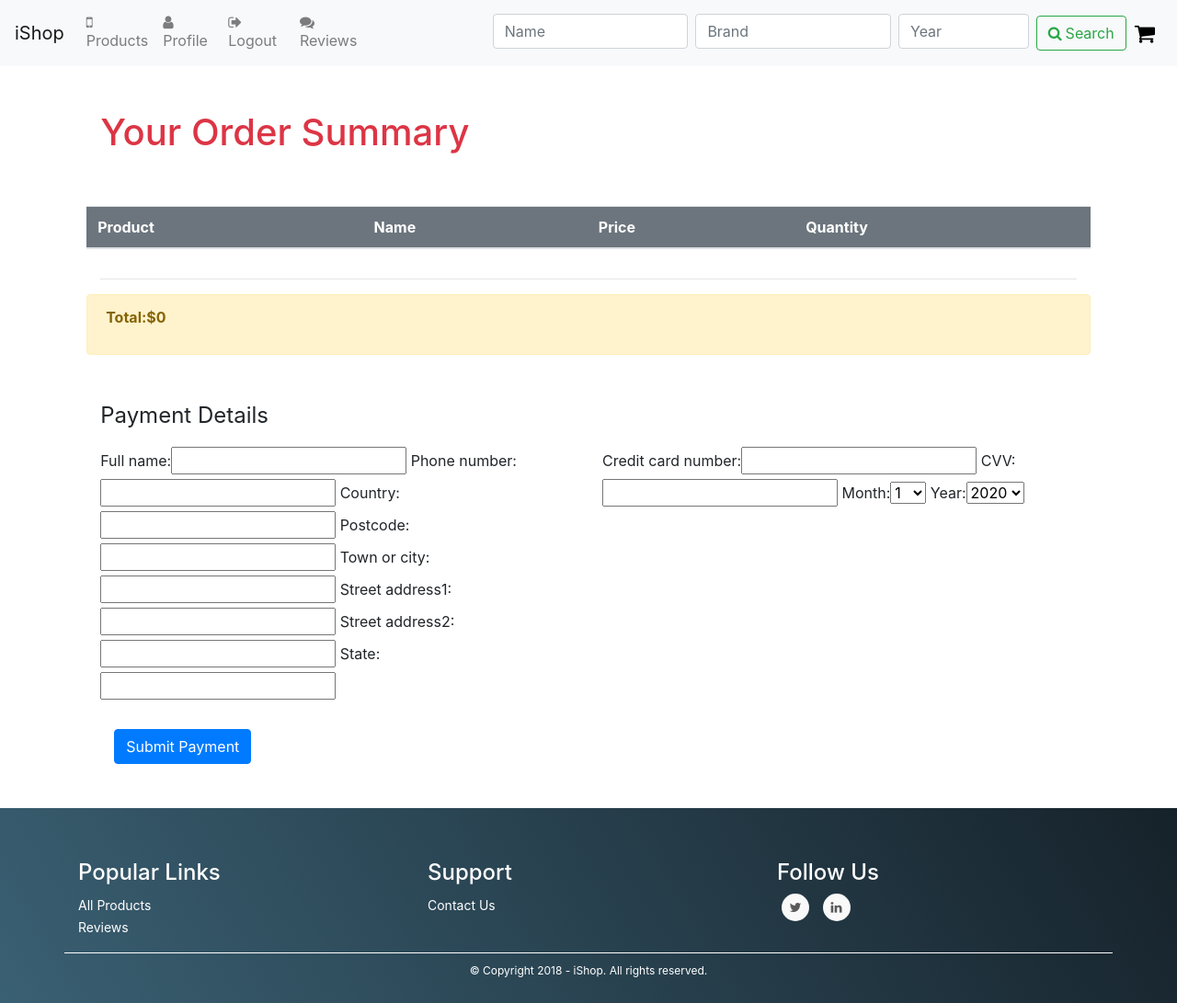
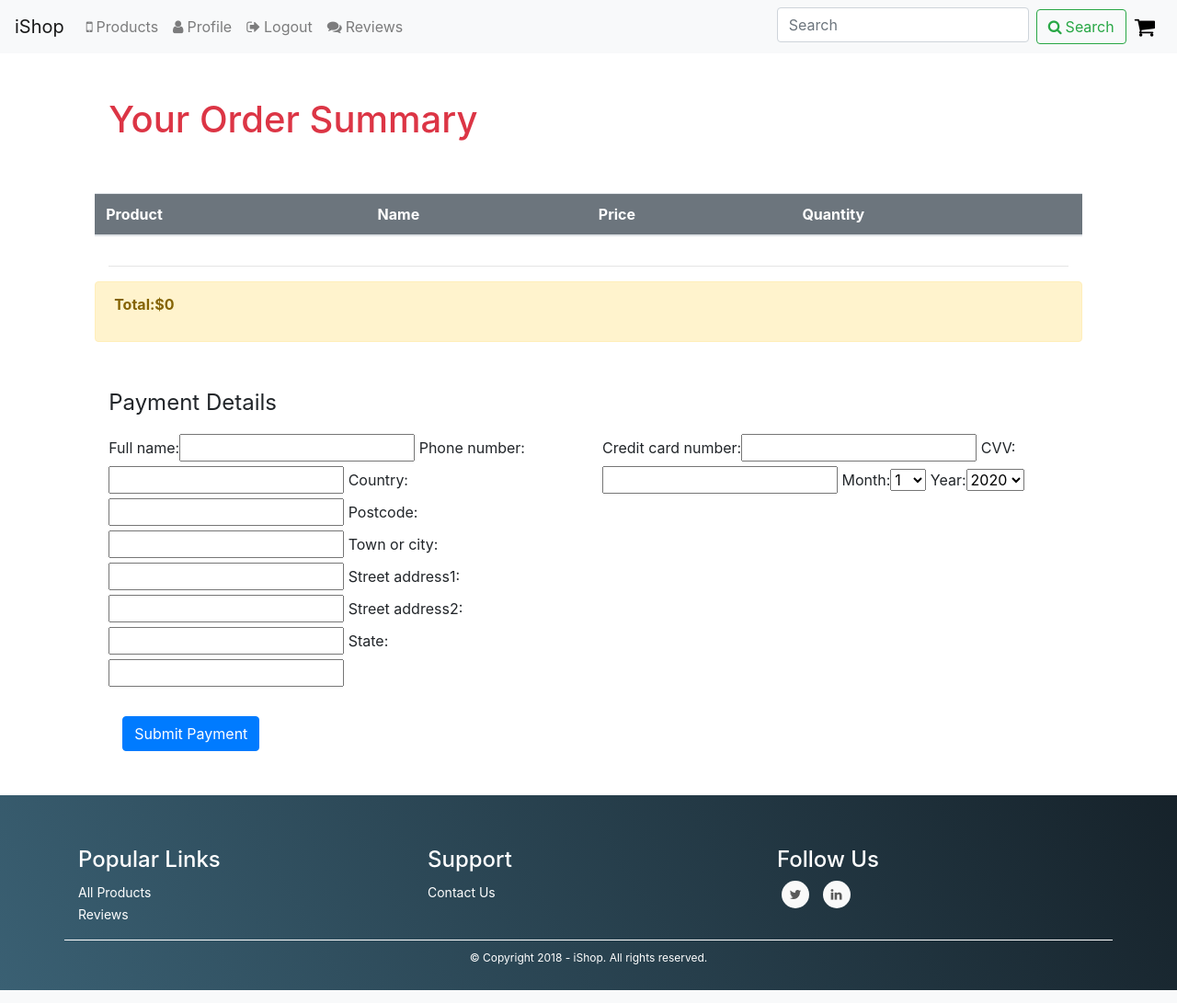
Before and after one commit to Tariqalrehily/iShop, a Django app: page /checkout/ in a window 1280 px wide. Shown: the whole page at 92% size. Run offline with Django 3.2, Linux system fonts and the light colour scheme; the visitor is signed in with stand-in values (Sample User, id 1); lists and menus that the app fills with data are empty; some libraries are stand-ins or nearby versions.

Commit message:
Moving searching based on various fields into search results page. Added some padding around content. Fixed typo.

```diff
--- a/cart/templates/cart.html
+++ b/cart/templates/cart.html
@@ -9,7 +9,7 @@
 <!-- cart content -->
 {% block content %}
 <div class="row row-flex justify-content-center">
-    <div class="mt-5 col-sm-12 col-md-10 col-lg-10 align-items-center">
+    <div class="mt-5 px-5 col-sm-12 col-md-10 col-lg-10 align-items-center">
         <div class="text-danger text-capitalize">
             <h1>your shopping list</h1>
          </div>
--- a/checkout/templates/checkout.html
+++ b/checkout/templates/checkout.html
@@ -20,7 +20,7 @@
 {% block content %}
 <!-- Order summary page in checkout -->
 <div class="row row-flex justify-content-center">
-    <div class="mt-5 col-sm-12 col-md-10 col-lg-10 align-items-center">
+    <div class="mt-5 px-4 col-sm-12 col-md-10 col-lg-10 align-items-center">
         <div class="text-danger text-capitalize">
             <h1>your order summary</h1>
         </div>
--- a/products/templates/product_view.html
+++ b/products/templates/product_view.html
@@ -7,7 +7,7 @@
 <!-- product content -->
 {% block content %}
 <div class="row row-flex justify-content-center">
-    <div class="mt-5 col-sm-12 col-md-10 col-lg-10 align-items-left">
+    <div class="mt-5 px-4 col-sm-12 col-md-10 col-lg-10 align-items-left">
 <!-- Name -->
     <div class="mt-5 mb-5">
         <h3>{{ product.name }}</h3>
--- a/products/templates/products.html
+++ b/products/templates/products.html
@@ -27,7 +27,7 @@
 <!-- About  -->
 <div class="row">
     <div class="container col-sm-12 col-md-10 col-lg-8 text-center text-justify text-break py-2 mt-5 font-weight-bolder h5">
-        <p>iShop is an online mobile store. Offer various phones products.</p>
+        <p>iShop is an online mobile store. Offer various smartphones' products.</p>
     </div>
 </div>
 <hr class="my-3">
@@ -36,7 +36,7 @@
     <div class="row text-danger font-weight-bolder h5">
         <div class="col-6 col-md-4"><i class="fa fa-mobile mobile-icon mr-1"></i>1. Search for your wish phone</div>
         <div class="col-6 col-md-4"><i class="fa fa-plus plus-icon mr-1"></i>2. Add it to your cart</div>
-        <div class="col-6 col-md-4"><i class="fa fa-truck truck-icon mr-1"></i>3. Will be deliver to you within 10 days</div>
+        <div class="col-6 col-md-4"><i class="fa fa-truck truck-icon mr-1"></i>3. Will be delivered to you within 10 days</div>
     </div>
 </div>
 <hr>
--- a/search/urls.py
+++ b/search/urls.py
@@ -1,6 +1,7 @@
 from django.conf.urls import url
-from .views import do_search
+from .views import do_search, filter
 
 urlpatterns = [
-    url(r'^$', do_search, name='search')
+    url(r'^$', do_search, name='search'),
+    url(r'^filter/', filter, name='filter')
 ]
--- a/templates/base.html
+++ b/templates/base.html
@@ -47,9 +47,7 @@
             <!-- Search -->
             <div class="row">
             <form class="form-inline my-lg-0 justify-content-end" action="{% url 'search' %}" method="GET">
-                <input class="form-control mb-1 col-lg-3 mr-sm-2" type="search" placeholder="Name" name="q">
-                <input class="form-control mb-1 col-lg-3 mr-sm-2" type="search" placeholder="Brand" name="brand"/>
-                <input class="form-control mb-1 col-lg-2 mr-sm-2" type="search" placeholder="Year" name="year"/>
+                <input class="form-control mb-1 mr-sm-2" type="search" placeholder="Search" name="q">
                 <button class="btn btn-outline-success mr-3" type="submit"><i class="fa fa-search mr-1"></i>Search</button>
             </form>
             </div>
```
Also changed, not shown: products/templates/search_results.html (+12 -1 lines), search/views.py (+6 -1 lines).
